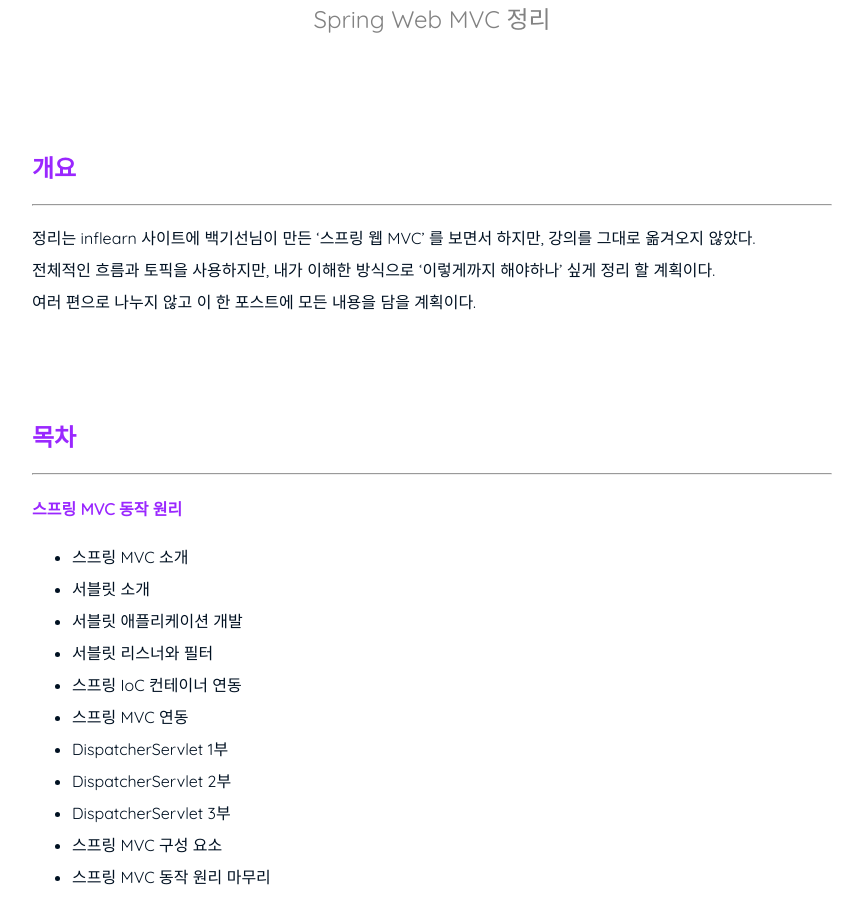
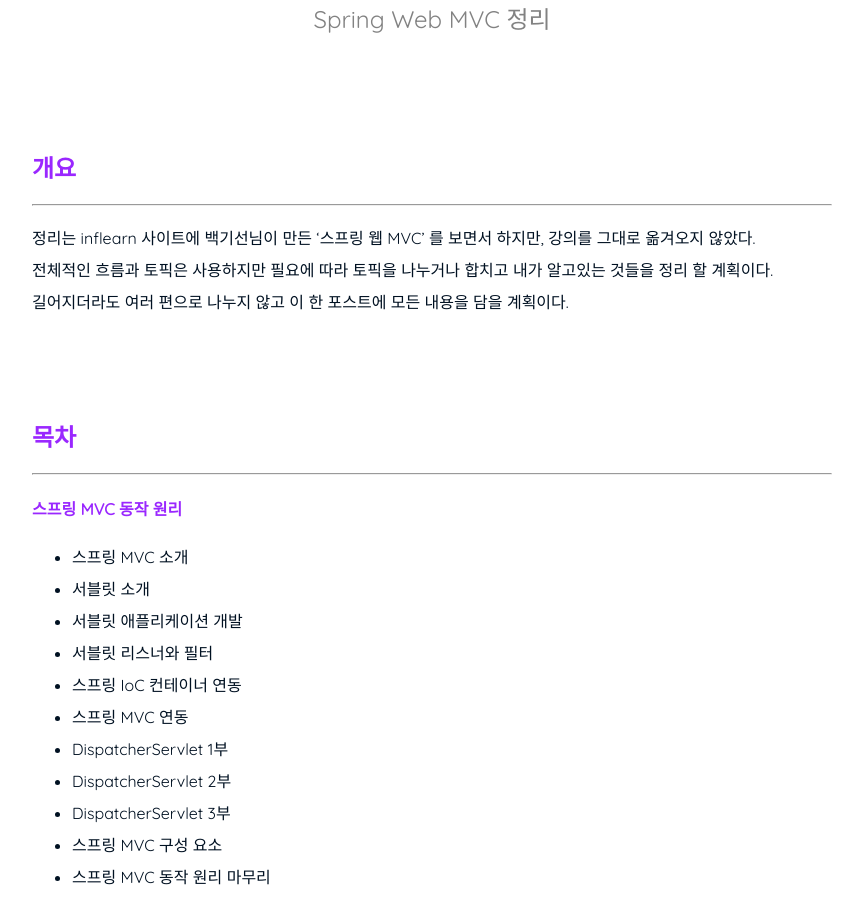
Before and after one commit to nimkoes/portfolio, a Jekyll site: the page built from _posts/2021-06-17-spring_web_mvc.md, in a window 1280 px wide and 900 px high, scrolled down 328 px. Shown: the whole window, without its empty margins (208-1071 px from the left). Built offline with Jekyll 4.4.1, drawn with Linux system fonts in a browser that asks for light colours.

Commit message:
mod post

```diff
--- a/_posts/2021-06-17-spring_web_mvc.md
+++ b/_posts/2021-06-17-spring_web_mvc.md
@@ -14,8 +14,8 @@ author: "nimkoes"
 ---
 
 정리는 inflearn 사이트에 백기선님이 만든 '스프링 웹 MVC' 를 보면서 하지만, 강의를 그대로 옮겨오지 않았다.
-전체적인 흐름과 토픽을 사용하지만, 내가 이해한 방식으로 '이렇게까지 해야하나' 싶게 정리 할 계획이다.
-여러 편으로 나누지 않고 이 한 포스트에 모든 내용을 담을 계획이다.
+전체적인 흐름과 토픽은 사용하지만 필요에 따라 토픽을 나누거나 합치고 내가 알고있는 것들을 정리 할 계획이다.
+길어지더라도 여러 편으로 나누지 않고 이 한 포스트에 모든 내용을 담을 계획이다.
 
 
 
```
